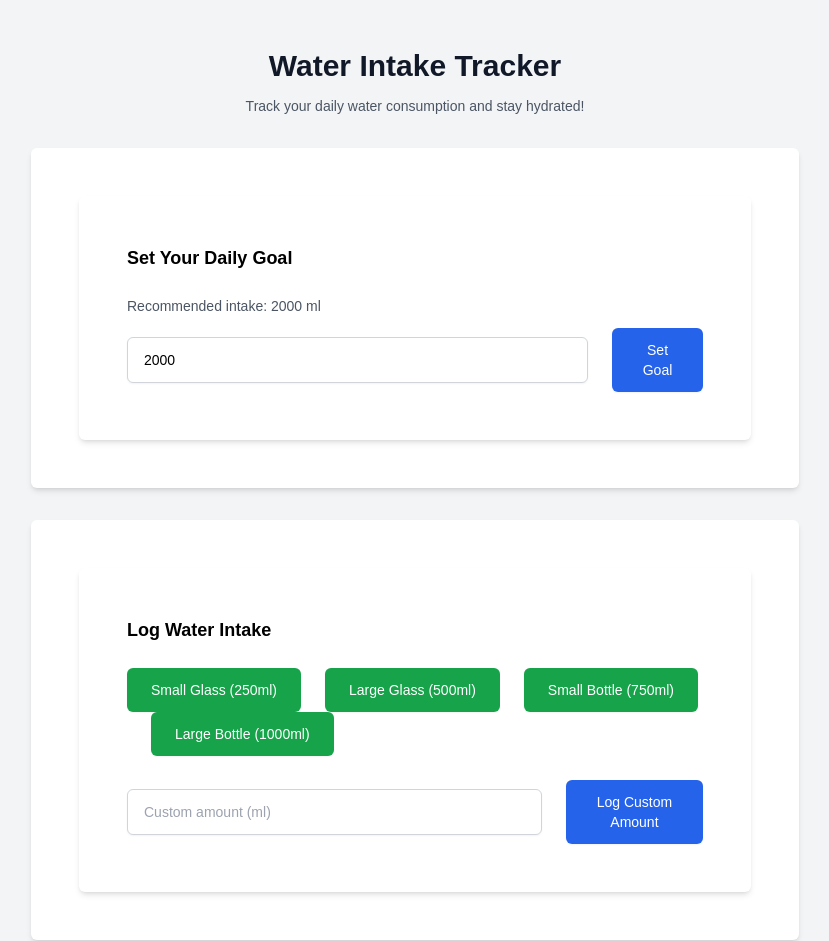
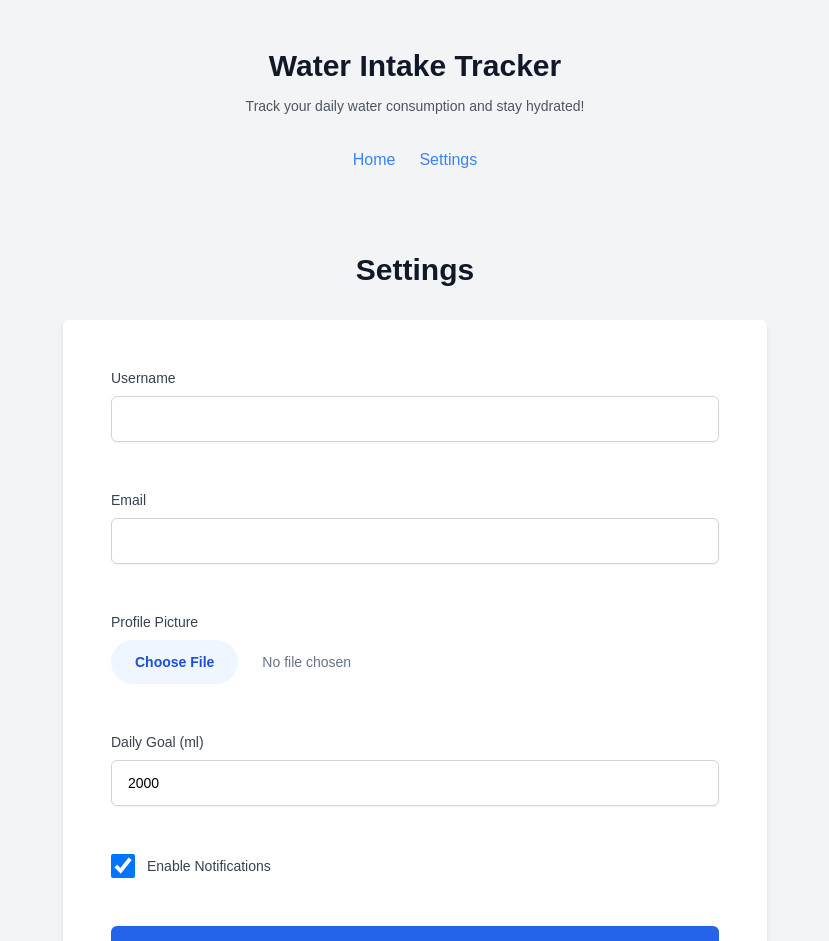
Before and after one commit to MarcosOlivaKaczmarek/water-bottle-app, a React app: page /settings in a window 1280 px wide. Shown: the top 941 px of the page, without its empty margins (225-1054 px from the left). Built offline with nearby package versions, Linux system fonts and the light colour scheme; no server answers; the HTML template or start-up script is replaced by a standard one.

Commit message:
[Task] Frontend: Implement Settings Page (#53)
* feat: Frontend: Implement Settings Page (iteration 1)

* feat: Frontend: Implement Settings Page (iteration 2)

```diff
--- a/src/App.tsx
+++ b/src/App.tsx
@@ -11,6 +11,8 @@ import CircularProgressChart from './components/CircularProgressChart'
 import ReminderSetup from './components/ReminderSetup'
 import HistoricalData from './components/HistoricalData'
 import WaterBottleProfiles from './components/WaterBottleProfiles'
+import SettingsPage from './pages/SettingsPage'
+import { BrowserRouter as Router, Route, Routes, Link } from 'react-router-dom'
 
 function App() {
   const handleGoalSet = (goal: number) => {
@@ -25,6 +27,7 @@ function App() {
 
   return (
     <WaterIntakeProvider>
+      <Router>
         <div className="flex min-h-screen flex-col items-center justify-start bg-gray-100 py-12 px-4 sm:px-6 lg:px-8">
           <div className="w-full max-w-3xl space-y-8">
             <div>
@@ -36,6 +39,16 @@ function App() {
               </p>
             </div>
 
+            <nav className="space-x-4 text-center">
+              <Link to="/" className="text-blue-500 hover:text-blue-700">Home</Link>
+              <Link to="/settings" className="text-blue-500 hover:text-blue-700">Settings</Link>
+            </nav>
+
+            <Routes>
+              <Route
+                path="/"
+                element={
+                  <>
                     <div className="rounded-md bg-white p-6 shadow-md">
                       <GoalSetting onGoalSet={handleGoalSet} />
                     </div>
@@ -65,11 +78,17 @@ function App() {
                       <WaterBottleProfiles />
                     </div>
                     <AuthPage />
+                  </>
+                }
+              />
+              <Route path="/settings" element={<SettingsPage />} />
+            </Routes>
           </div>
         </div>
         <footer className="bg-gray-200 text-center py-4 text-sm text-gray-500 mt-auto w-full">
           Version 1.2.0 - © 2026
         </footer>
+      </Router>
     </WaterIntakeProvider>
   )
 }
--- a/src/hooks/useLocalStorage.ts
+++ b/src/hooks/useLocalStorage.ts
@@ -1,12 +1,12 @@
 import { useState, useEffect } from 'react'
 
-function useLocalStorage<T>(localStorageKey: string, initialValue: T) {
+export function useLocalStorage<T>(localStorageKey: string, initialValue: T) {
   const [value, setValue] = useState<T>(() => {
     try {
       const item = window.localStorage.getItem(localStorageKey)
       return item ? JSON.parse(item) : initialValue
     } catch (error) {
-      console.error("Error accessing localStorage:", error)
+      console.error('Error accessing localStorage:', error)
       return initialValue // Fallback to initial value if localStorage fails
     }
   })
@@ -15,7 +15,7 @@ function useLocalStorage<T>(localStorageKey: string, initialValue: T) {
     try {
       window.localStorage.setItem(localStorageKey, JSON.stringify(value))
     } catch (error) {
-      console.error("Error setting localStorage:", error)
+      console.error('Error setting localStorage:', error)
       // In-memory fallback
       // This is a simplified example; a more robust solution might be needed for complex data
     }
@@ -23,5 +23,3 @@ function useLocalStorage<T>(localStorageKey: string, initialValue: T) {
 
   return [value, setValue] as const
 }
-
-export default useLocalStorage
--- /dev/null
+++ b/src/pages/SettingsPage.tsx
@@ -0,0 +1,198 @@
+import React, { useState, useEffect } from 'react'
+import { useNavigate } from 'react-router-dom'
+import { useLocalStorage } from '../hooks/useLocalStorage'
+
+interface Settings {
+  username: string
+  email: string
+  profilePicture: string | null
+  dailyGoal: number
+  notificationEnabled: boolean
+}
+
+const defaultSettings: Settings = {
+  username: '',
+  email: '',
+  profilePicture: null,
+  dailyGoal: 2000,
+  notificationEnabled: true,
+}
+
+const SettingsPage: React.FC = () => {
+  const [settings, setSettings] = useState<Settings>(defaultSettings)
+  const [username, setUsername] = useLocalStorage<string>('username', '')
+  const [email, setEmail] = useLocalStorage<string>('email', '')
+  const [profilePicture, setProfilePicture] = useLocalStorage<string | null>('profilePicture', null)
+  const [dailyGoal, setDailyGoal] = useLocalStorage<number>('dailyGoal', 2000)
+  const [notificationEnabled, setNotificationEnabled] = useLocalStorage<boolean>('notificationEnabled', true)
+  const [isLoading, setIsLoading] = useState(false)
+  const [error, setError] = useState<string | null>(null)
+  const navigate = useNavigate()
+
+  useEffect(() => {
+    setSettings({
+      username: username,
+      email: email,
+      profilePicture: profilePicture,
+      dailyGoal: dailyGoal,
+      notificationEnabled: notificationEnabled,
+    })
+  }, [username, email, profilePicture, dailyGoal, notificationEnabled])
+
+  const handleInputChange = (e: React.ChangeEvent<HTMLInputElement | HTMLSelectElement>) => {
+    const { name, value, type, checked } = e.target
+
+    const newValue = type === 'checkbox' ? checked : value
+
+    setSettings((prevSettings) => ({
+      ...prevSettings,
+      [name]: newValue,
+    }))
+  }
+
+  const handleProfilePictureChange = (e: React.ChangeEvent<HTMLInputElement>) => {
+    const file = e.target.files?.[0]
+    if (file) {
+      const reader = new FileReader()
+      reader.onloadend = () => {
+        setSettings((prevSettings) => ({
+          ...prevSettings,
+          profilePicture: reader.result as string,
+        }))
+      }
+      reader.readAsDataURL(file)
+    }
+  }
+
+  const handleSubmit = async (e: React.FormEvent) => {
+    e.preventDefault()
+    setIsLoading(true)
+    setError(null)
+
+    try {
+      // Simulate API call
+      await new Promise((resolve) => setTimeout(resolve, 500))
+
+      // Update local storage
+      setUsername(settings.username)
+      setEmail(settings.email)
+      setProfilePicture(settings.profilePicture)
+      setDailyGoal(settings.dailyGoal)
+      setNotificationEnabled(settings.notificationEnabled)
+
+      // Display success message
+      alert('Settings saved successfully!')
+      navigate('/')
+    } catch (err: any) {
+      setError(err.message || 'Failed to save settings.')
+    } finally {
+      setIsLoading(false)
+    }
+  }
+
+  return (
+    <div className="flex min-h-screen flex-col items-center justify-start bg-gray-100 py-12 px-4 sm:px-6 lg:px-8">
+      <div className="w-full max-w-3xl space-y-8">
+        <div>
+          <h1 className="text-center text-3xl font-extrabold text-gray-900">Settings</h1>
+        </div>
+        <div className="rounded-md bg-white p-6 shadow-md">
+          <form onSubmit={handleSubmit} className="space-y-6">
+            <div>
+              <label htmlFor="username" className="block text-sm font-medium text-gray-700">
+                Username
+              </label>
+              <div className="mt-1">
+                <input
+                  id="username"
+                  name="username"
+                  type="text"
+                  className="block w-full appearance-none rounded-md border border-gray-300 px-3 py-2 placeholder-gray-400 shadow-sm focus:border-blue-500 focus:outline-none focus:ring-blue-500 sm:text-sm"
+                  value={settings.username}
+                  onChange={handleInputChange}
+                />
+              </div>
+            </div>
+            <div>
+              <label htmlFor="email" className="block text-sm font-medium text-gray-700">
+                Email
+              </label>
+              <div className="mt-1">
+                <input
+                  id="email"
+                  name="email"
+                  type="email"
+                  className="block w-full appearance-none rounded-md border border-gray-300 px-3 py-2 placeholder-gray-400 shadow-sm focus:border-blue-500 focus:outline-none focus:ring-blue-500 sm:text-sm"
+                  value={settings.email}
+                  onChange={handleInputChange}
+                />
+              </div>
+            </div>
+            <div>
+              <label htmlFor="profilePicture" className="block text-sm font-medium text-gray-700">
+                Profile Picture
+              </label>
+              <div className="mt-1">
+                <input
+                  id="profilePicture"
+                  name="profilePicture"
+                  type="file"
+                  accept="image/*"
+                  className="block w-full text-sm text-slate-500 file:mr-4 file:py-2 file:px-4 file:rounded-full file:border-0 file:text-sm file:font-semibold file:bg-blue-50 file:text-blue-700 hover:file:bg-blue-100"
+                  onChange={handleProfilePictureChange}
+                />
+                {settings.profilePicture && (
+                  <img
+                    src={settings.profilePicture}
+                    alt="Profile Preview"
+                    className="mt-2 h-20 w-20 object-cover rounded"
+                  />
+                )}
+              </div>
+            </div>
+            <div>
+              <label htmlFor="dailyGoal" className="block text-sm font-medium text-gray-700">
+                Daily Goal (ml)
+              </label>
+              <div className="mt-1">
+                <input
+                  id="dailyGoal"
+                  name="dailyGoal"
+                  type="number"
+                  className="block w-full appearance-none rounded-md border border-gray-300 px-3 py-2 placeholder-gray-400 shadow-sm focus:border-blue-500 focus:outline-none focus:ring-blue-500 sm:text-sm"
+                  value={settings.dailyGoal}
+                  onChange={handleInputChange}
+                />
+              </div>
+            </div>
+            <div>
+              <label htmlFor="notificationEnabled" className="flex items-center">
+                <input
+                  id="notificationEnabled"
+                  name="notificationEnabled"
+                  type="checkbox"
+                  className="h-4 w-4 rounded border-gray-300 text-blue-600 focus:ring-blue-500"
+                  checked={settings.notificationEnabled}
+                  onChange={handleInputChange}
+                />
+                <span className="ml-2 block text-sm font-medium text-gray-700">Enable Notifications</span>
+              </label>
+            </div>
+            <div>
+              <button
+                type="submit"
+                className="flex w-full justify-center rounded-md border border-transparent bg-blue-600 py-2 px-4 text-sm font-medium text-white shadow-sm hover:bg-blue-700 focus:outline-none focus:ring-2 focus:ring-blue-500 focus:ring-offset-2"
+                disabled={isLoading}
+              >
+                {isLoading ? 'Saving...' : 'Save Settings'}
+              </button>
+            </div>
+            {error && <p className="text-red-500 text-sm">{error}</p>}
+          </form>
+        </div>
+      </div>
+    </div>
+  )
+}
+
+export default SettingsPage
--- /dev/null
+++ b/src/types/index.ts
@@ -0,0 +1 @@
+export {};
```
Lines whose indentation alone changed are shown as unchanged.
